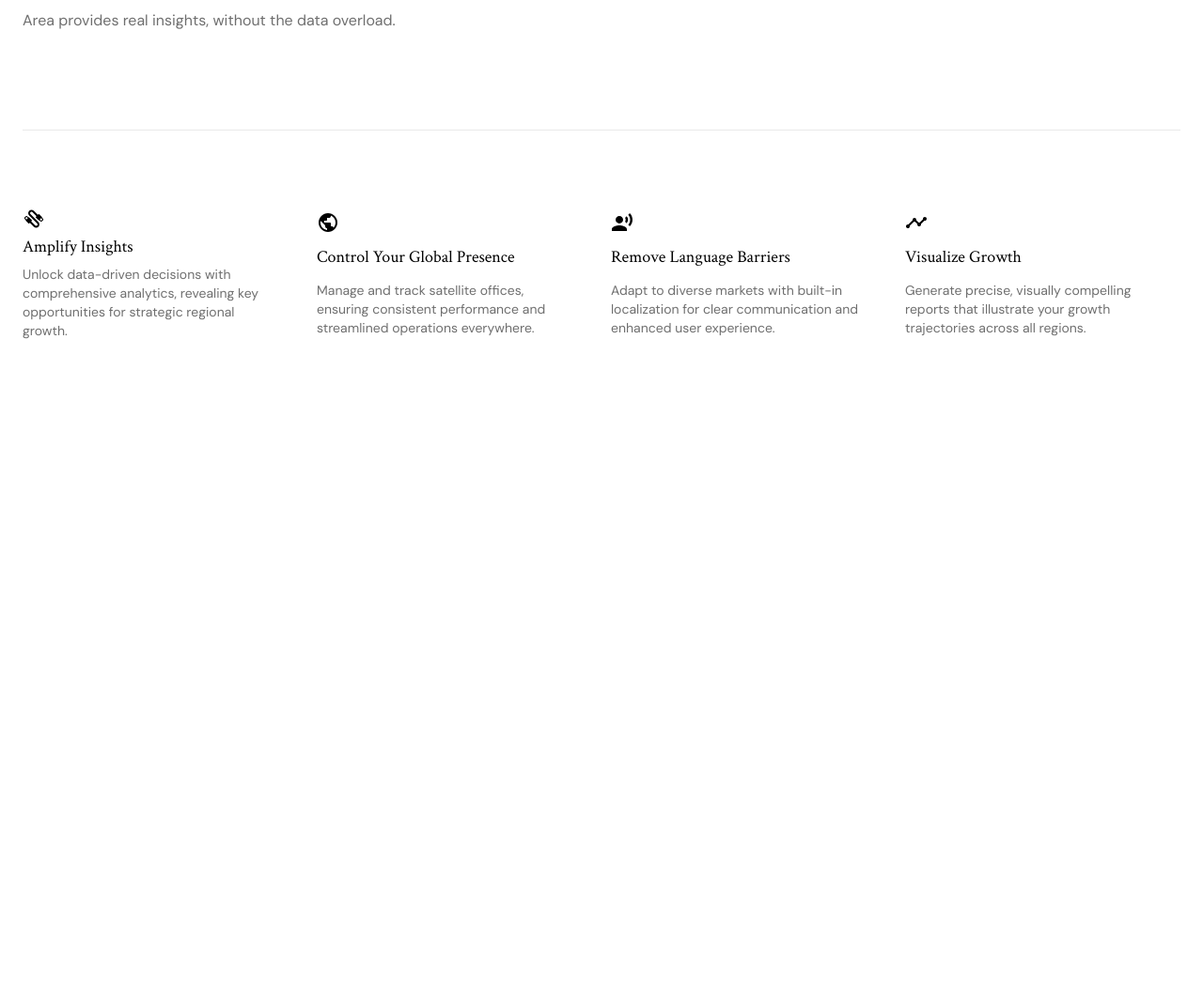
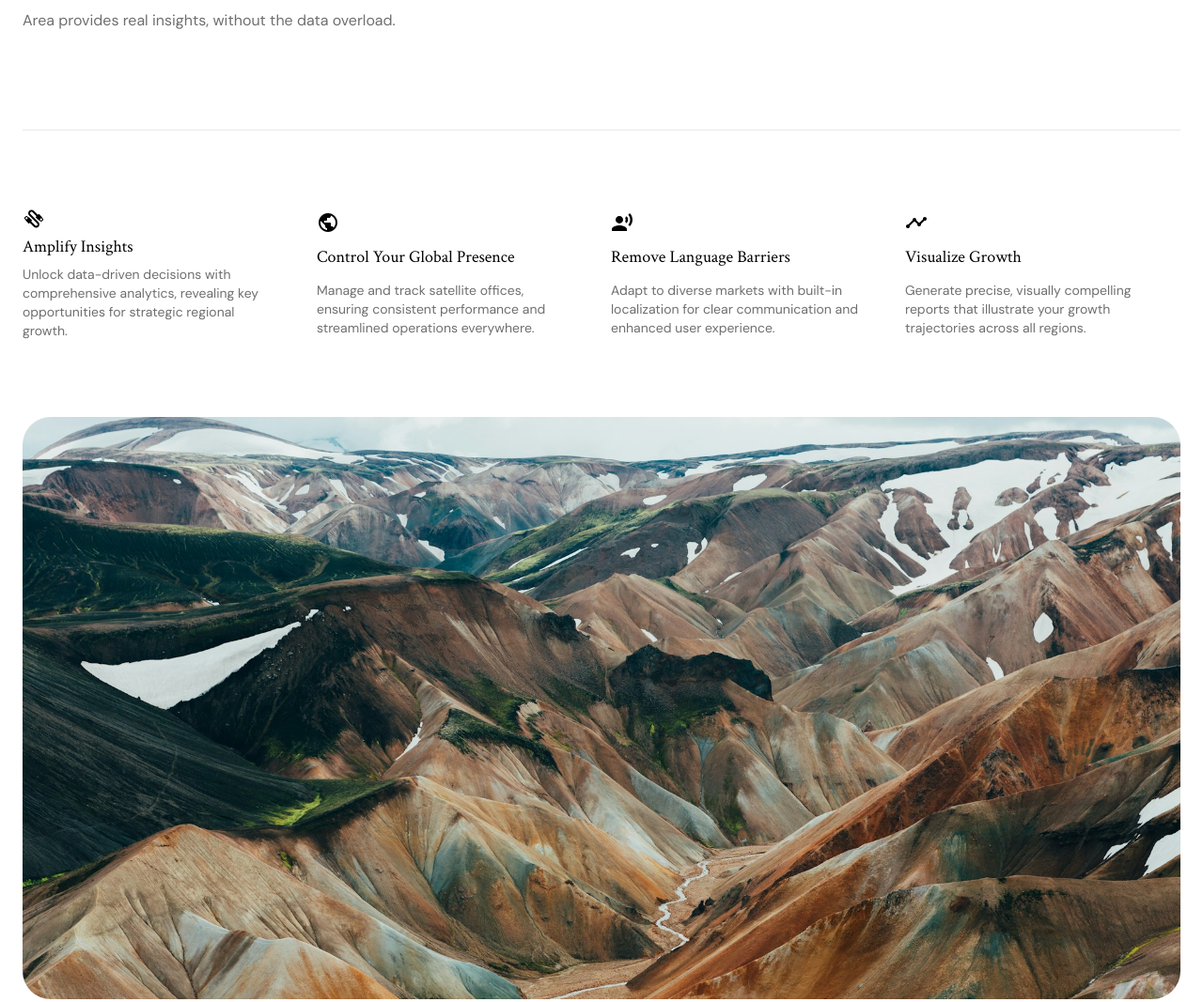
Before and after one commit to Bila-sowa/Area, a website built with Vite: page index.html in a window 1280 px wide. Shown: the part 1320-2387 px from the top of the page at 94% size. Built offline with nearby package versions, Linux system fonts and the light colour scheme.

Commit message:
fix: img and body

```diff
--- a/index.html
+++ b/index.html
@@ -7,7 +7,7 @@
     <script src="./src/index.js" defer></script>
     <title>Area</title>
 </head>
-<body class="bg-white h-[200dvh] mx-6">
+<body class="bg-white mx-6">
     <header class="h-screen overflow-hidden">
         <div class="relative h-18 grid grid-cols-[1fr_auto_1fr] items-center">
             <a href="#" class="justify-self-start font-sans font-medium text-3xl tracking-[-5%] line-[5%] leading-[120%]">Area</a>
@@ -49,7 +49,7 @@
                 <h2 class="font-crimson text-[60px] tracking-[-3%] leading-[0.9] my-6">We've cracked the code.</h2>
                 <span class="text-accent-5 my-6">Area provides real insights, without the data overload.</span>
             </section>
-            <section class="grid grid-cols-4 gap-5 pt-10">
+            <section class="grid grid-cols-4 gap-5 py-10">
                 <article class="py-10 pr-5 w-[285px] h-[225px] flex flex-col justify-around">
                     <img width="24" src="./src/svg/cable.svg" alt>
                     <h3 class="font-crimson tracking-[-3%] text-lg">Amplify Insights</h3>
@@ -71,7 +71,7 @@
                     <p class="w-full text-accent-5 text-sm">Generate precise, visually compelling reports that illustrate your growth trajectories across all regions.</p>
                 </article>
             </section>
-            <img>
+            <img class="w-screen h-[620px] object-cover rounded-[30px] mb-30" src="./src/images/mountains1.jpg">
         </section>
     </main>
 </body>
```
